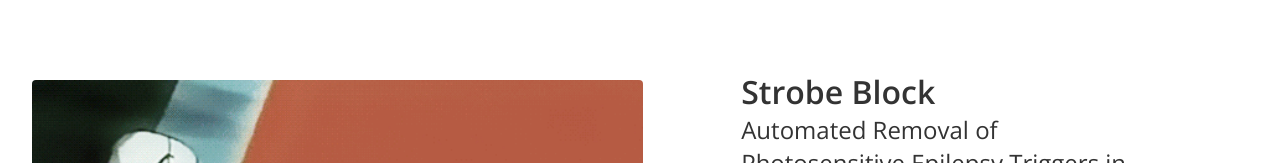
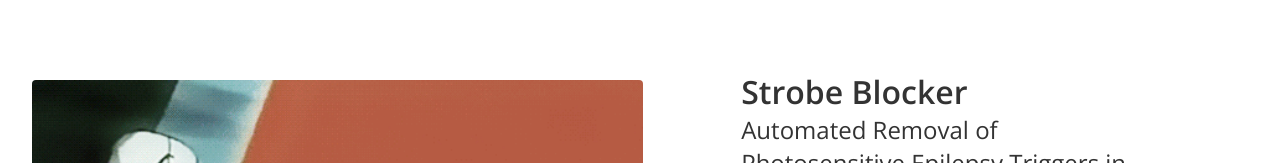
Before and after one commit to EzraMarks/ezramarks.github.io, a React (Create React App) app: page /#/ in a window 1280 px wide. Shown: the part 2558-2721 px from the top of the page. Built offline with nearby package versions, Linux system fonts and the light colour scheme.

Commit message:
Change Strobe Block to Strobe Blocker

```diff
--- a/src/ProjectDescriptions.tsx
+++ b/src/ProjectDescriptions.tsx
@@ -88,7 +88,7 @@ export const PROJECT_DESCRIPTIONS: { [name: string]: ProjectDescription } = {
     githubLink: "https://github.com/EzraMarks/fractal-forest",
   },
   epilepsy: {
-    title: "Strobe Block",
+    title: "Strobe Blocker",
     subtitle: "Automated Removal of Photosensitive Epilepsy Triggers in Video",
     body: (
       <>
```
